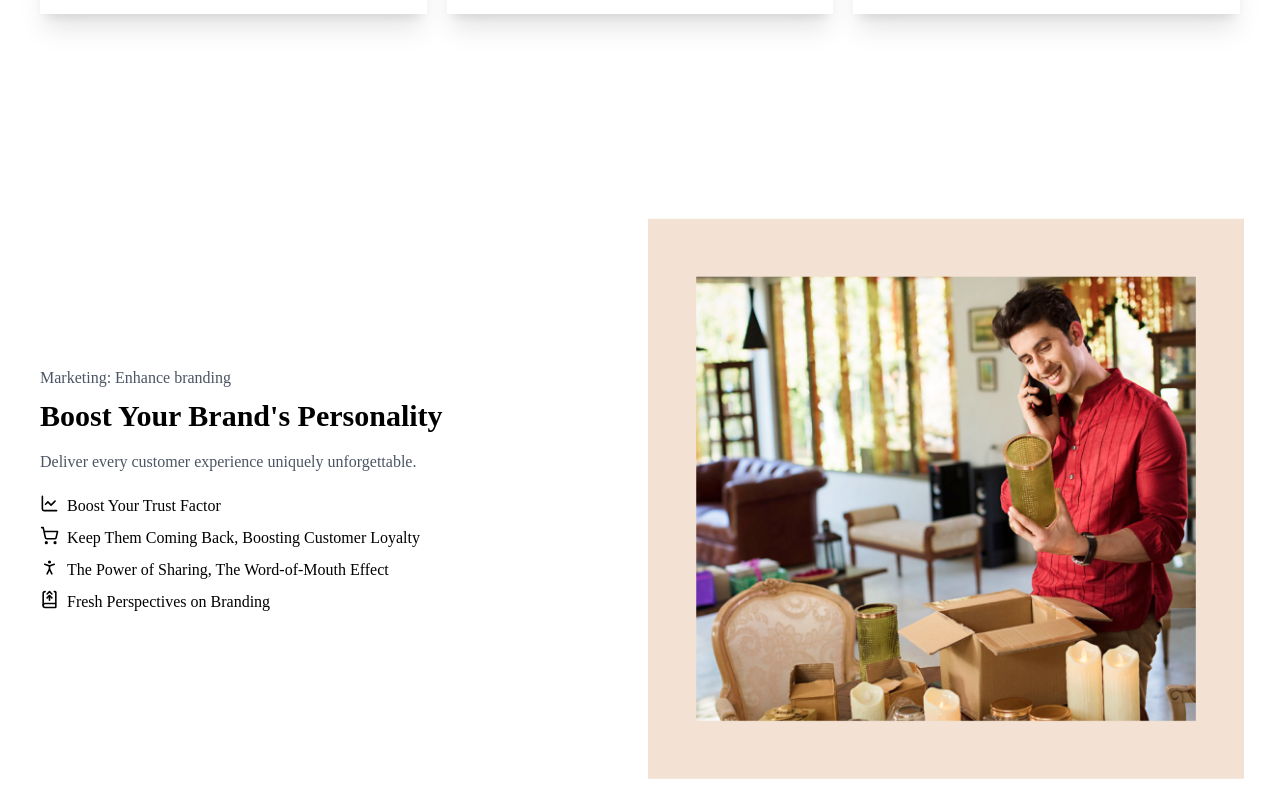
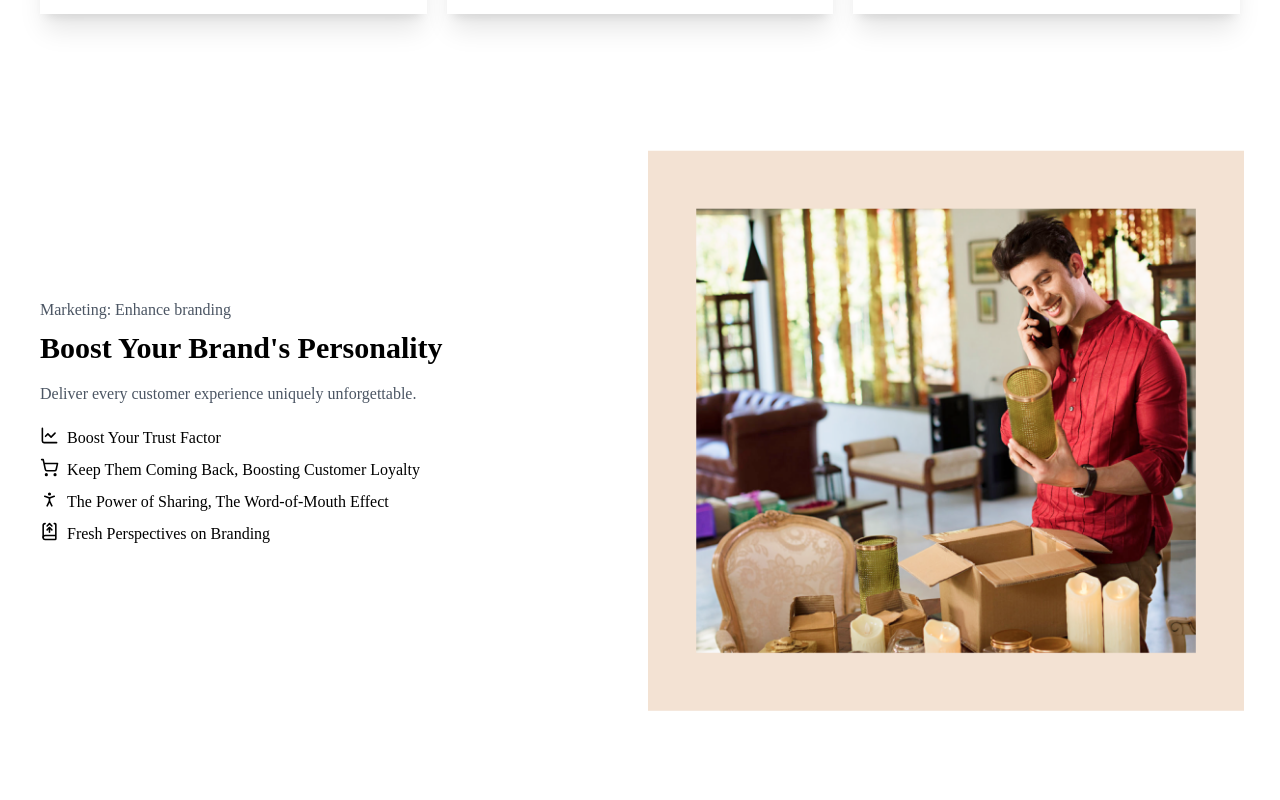
Before and after one commit to kunal23g/PACAM, a React (Vite) app: page / in a window 1280 px wide. Shown: the part 2240-3040 px from the top of the page. Built offline with nearby package versions, Linux system fonts and the light colour scheme.

Commit message:
Update Testimonial.jsx

```diff
--- a/src/components/Testimonial.jsx
+++ b/src/components/Testimonial.jsx
@@ -30,7 +30,7 @@ const Testimonials = () => {
   }, []);
 
   return (
-    <div ref={ref} className="p-2 max-w-[1240px] mx-auto my-20 md:grid grid-cols-2">
+    <div ref={ref} className="p-2 max-w-[1240px] mx-auto my-3 md:grid grid-cols-2">
 
       {/* Text Content */}
       <div className="font-playfair col-span-1 p-3 lg:w-[80%] flex flex-col justify-center">
```
